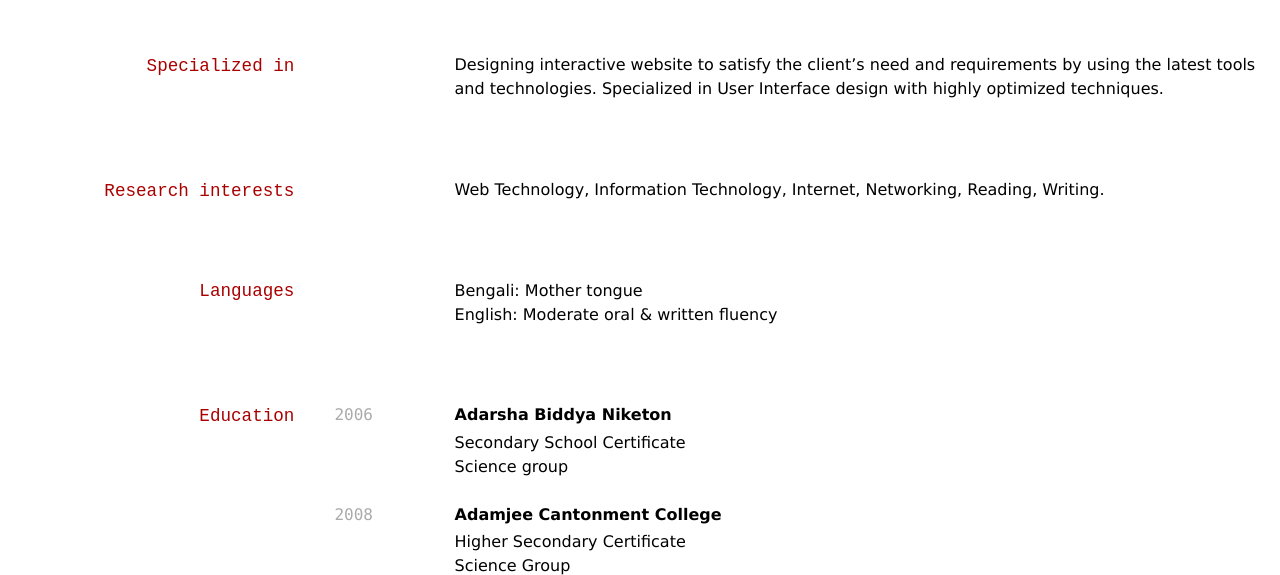
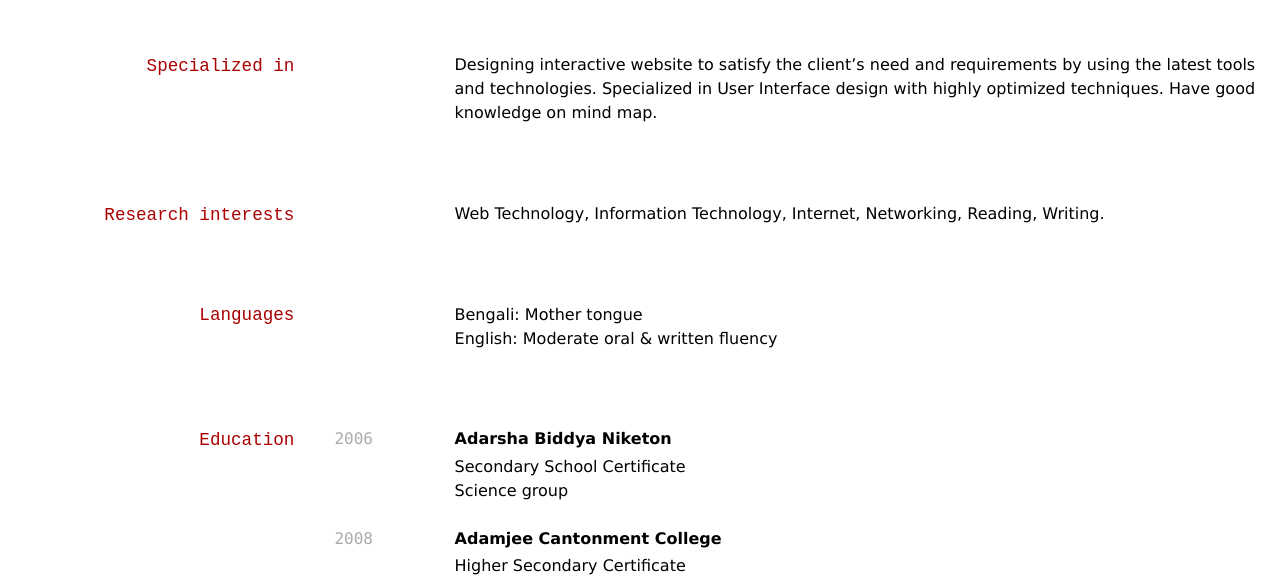
Before and after one commit to mita07/my-resume, a Jekyll site: the page built from index.md, in a window 1280 px wide and 900 px high, cut to the strip 325-900 px from the top of the window. Built offline with Jekyll 4.4.1, drawn with Linux system fonts in a browser that asks for light colours; some of the changed text lies outside the part shown.

Commit message:
Update index.md

```diff
--- a/index.md
+++ b/index.md
@@ -16,7 +16,7 @@ Professional Web Designer, UI Enthusiast
 </div>
 
 ## Specialized in
-Designing interactive website to satisfy the client's need and requirements by using the latest tools and technologies. Specialized in User Interface design with highly optimized techniques.
+Designing interactive website to satisfy the client's need and requirements by using the latest tools and technologies. Specialized in User Interface design with highly optimized techniques. Have good knowledge on mind map.
 
 ## Research interests
 Web Technology, Information Technology, Internet, Networking, Reading, Writing.
```
Also changed, not shown: other parts of index.md (+1 -1 lines).
